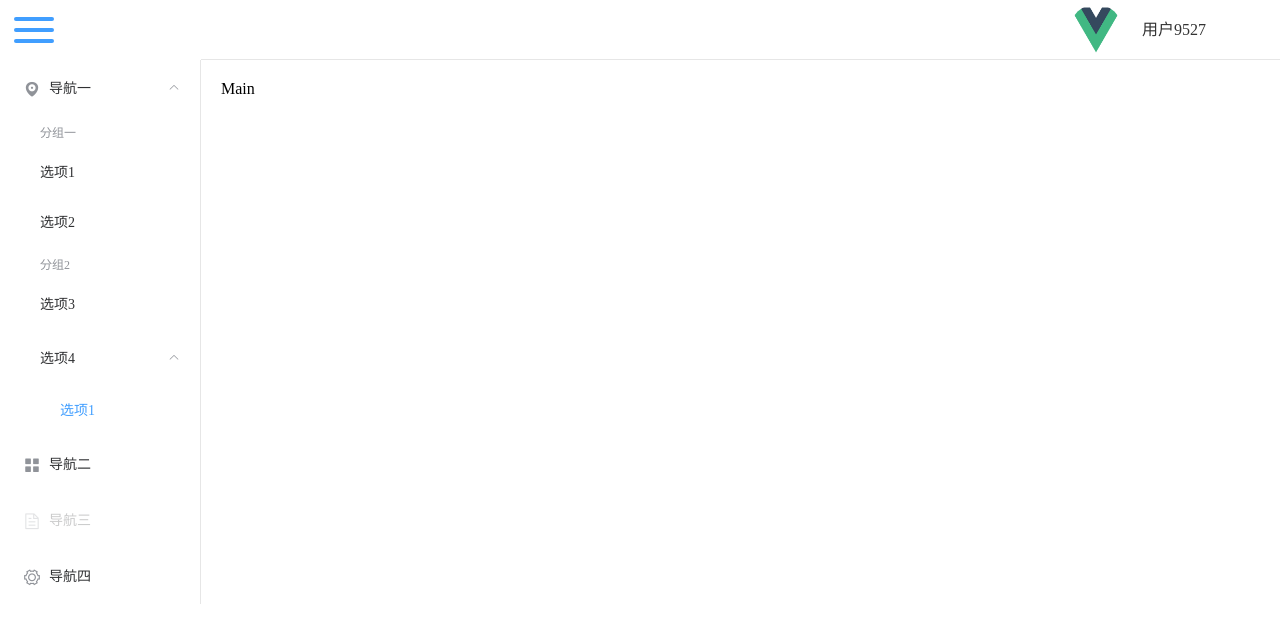
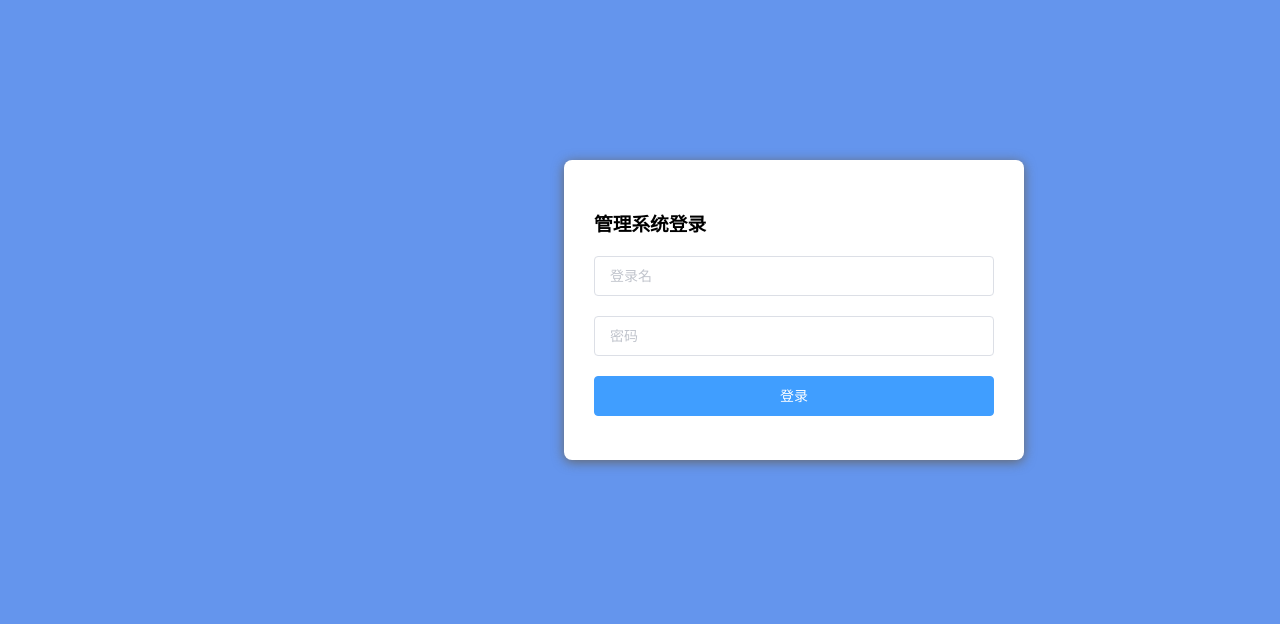
Before and after one commit to McCarthey/vue-admin-tpl, a Vue app: page / in a window 1280 px wide. Shown: the top 624 px of the page. Built offline with nearby package versions, Linux system fonts and the light colour scheme.

Commit message:
mockjs + axios

```diff
--- a/package.json
+++ b/package.json
@@ -10,7 +10,9 @@
     "build": "node build/build.js"
   },
   "dependencies": {
+    "axios": "^0.18.0",
     "element-ui": "^2.2.0",
+    "mockjs": "^1.0.1-beta3",
     "node-sass": "^4.7.2",
     "sass-loader": "^6.0.6",
     "vue": "^2.5.2",
@@ -19,6 +21,7 @@
   },
   "devDependencies": {
     "autoprefixer": "^7.1.2",
+    "axios": "^0.18.0",
     "babel-core": "^6.22.1",
     "babel-helper-vue-jsx-merge-props": "^2.0.3",
     "babel-loader": "^7.1.1",
--- a/src/App.vue
+++ b/src/App.vue
@@ -11,5 +11,9 @@ export default {
 </script>
 
 <style lang="scss">
+#app {
+  width: 100vw;
+  height: 100vh;
+}
 @import './styles/style.scss';
 </style>
--- a/src/main.js
+++ b/src/main.js
@@ -5,8 +5,11 @@ import App from './App'
 import router from './router'
 import elementUI from 'element-ui'
 import 'element-ui/lib/theme-chalk/index.css'
+import axios from 'axios'
 
 Vue.config.productionTip = false
+Vue.prototype.$ajax = axios
+
 Vue.use(elementUI)
 /* eslint-disable no-new */
 new Vue({
--- a/src/router/index.js
+++ b/src/router/index.js
@@ -1,6 +1,14 @@
 import Vue from 'vue'
 import Router from 'vue-router'
-import Index from '@/views/index'
+//views
+const Index = resolve => require(['@/views/index'], resolve);
+const Login = resolve => require(['@/views/login'], resolve);
+// const Example = resolve => require(['@/views/example'], resolve);
+// const Process = resolve => require(['@/views/process'], resolve);
+// const Advantage = resolve => require(['@/views/advantage'], resolve);
+// const Contact = resolve => require(['@/views/contact'], resolve);
+// //404
+// const Page404 = resolve => require(['@/views/404'], resolve);
 Vue.use(Router)
 
 export default new Router({
@@ -8,6 +16,10 @@ export default new Router({
   routes: [
     {
       path: '/',
+      name: 'Login',
+      component: Login
+    }, {
+      path: '/Index',
       name: 'Index',
       component: Index
     }
--- a/src/views/login.vue
+++ b/src/views/login.vue
@@ -0,0 +1,68 @@
+<template>
+  <div class="bg">
+    <div class="login-wrapper">
+      <h3>管理系统登录</h3>
+      <div class="input-wrapper">
+        <el-input
+          placeholder="登录名"
+          v-model="loginname">
+        </el-input>
+      </div>
+      <div class="input-wrapper">
+        <el-input
+          placeholder="密码"
+          v-model="password">
+        </el-input>
+      </div>
+      <div class="input-wrapper">
+        <el-button type="primary" :loading="loading" @click="login">{{btnText}}</el-button>
+      </div>
+    </div>
+  </div>
+</template>
+
+<script>
+export default {
+  name:'login',
+  data(){
+    return {
+      loginname:'',
+      password:'',
+      loading:false,
+      btnText:'登录'
+    }
+  },
+  methods:{
+    login(){
+      this.loading = true;
+      this.btnText = '登录中'
+    }
+  }
+}
+</script>
+
+<style lang="scss">
+.bg {
+  width: 100%;
+  height: 100%;
+  background-color: cornflowerblue;
+  position: relative;
+  .login-wrapper {
+    position: absolute;
+    top: 20vh;
+    right: 20vw;
+    background-color: #fff;
+    width: 400px;
+    height: 240px;
+    padding: 30px;
+    border-radius: 8px;
+    box-shadow: 0px 2px 12px #666;
+    .input-wrapper {
+      margin:20px 0;
+      .el-button {
+        width: 100%;
+      }
+    }
+  }
+}
+</style>
```
